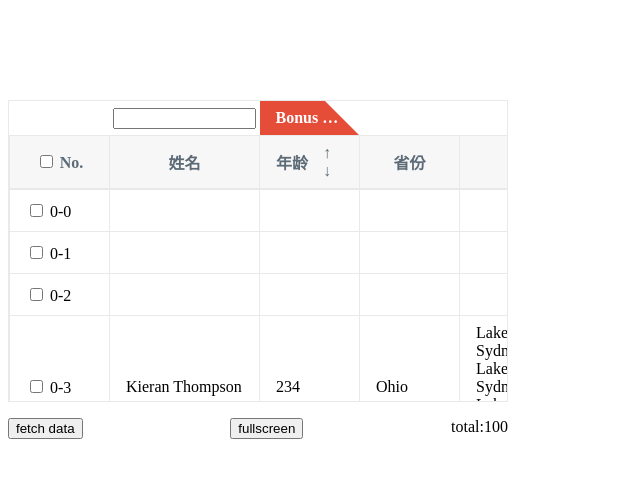
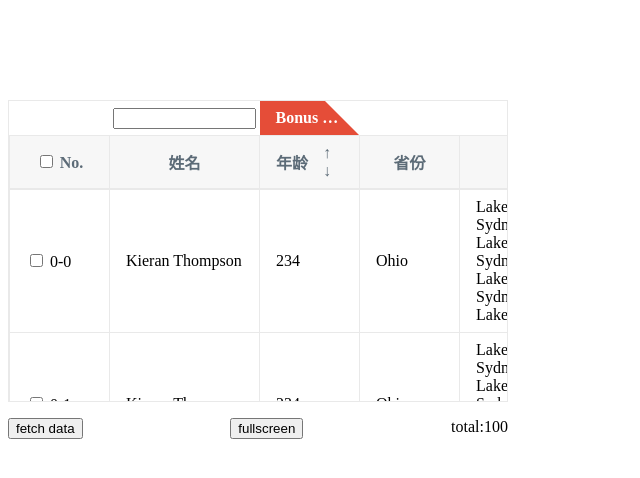
Before and after one commit to Mrooze-zeng/virtual-table-list-demo, a Vue app: page / in a window 1280 px wide. Shown: the top 478 px of the page, without its empty margins (0-640 px from the left). Built offline with nearby package versions, Linux system fonts and the light colour scheme.

Commit message:
全屏切换时无法滑动到最底部

```diff
--- a/src/App.vue
+++ b/src/App.vue
@@ -125,7 +125,7 @@ export default {
     },
     handleBoundaryBottom: function() {
       console.log("reach bottom");
-      this.fetchData();
+      // this.fetchData();
     },
     createDataSource: function({ size = 100, isUseDefaultDataSource = false }) {
       let dataSource = [];
@@ -134,7 +134,7 @@ export default {
         if (isUseDefaultDataSource) {
           dataSource.push({
             ...defaultDataSource[
-              Math.ceil(Math.random() * defaultDataSource.length)
+              Math.ceil(Math.random() * defaultDataSource.length - 1)
             ],
             index: `${step}-${i}`,
             id: faker.datatype.uuid(),
--- a/src/components/cn-table-body.vue
+++ b/src/components/cn-table-body.vue
@@ -136,6 +136,10 @@ export default {
       const { height, bottom: firstBottom } = first.getBoundingClientRect();
       const { top: lastTop } = last.getBoundingClientRect();
 
+      if (scrollTop <= 0) {
+        this.clearCache();
+      }
+
       if (this.scrollTop < scrollTop) {
         if (containerTop >= firstBottom) {
           this.addCache({
@@ -154,7 +158,7 @@ export default {
       }
       this.scrollTop = scrollTop;
     },
-    setTransform: function(cache = [], scrollTop, extr = 1) {
+    setTransform: function(cache = [], scrollTop = 0, extr = 1) {
       const item = cache.find((i) => i.scrollTop >= scrollTop);
       if (item) {
         let transform = 0;
@@ -171,6 +175,12 @@ export default {
       if (this.scrollTopCache.findIndex((i) => i.id === cache.id) < 0) {
         this.scrollTopCache.push(cache);
       }
+    },
+    clearCache: function() {
+      this.scrollTopCache = [];
+      this.start = 0;
+      this.end = this.start + this.visibleCount;
+      this.transform = "";
     },
     setUpPositionWithBuf: function(scrollTop, bufSize) {
       let start = Math.floor(scrollTop / this.itemHeight);
```
